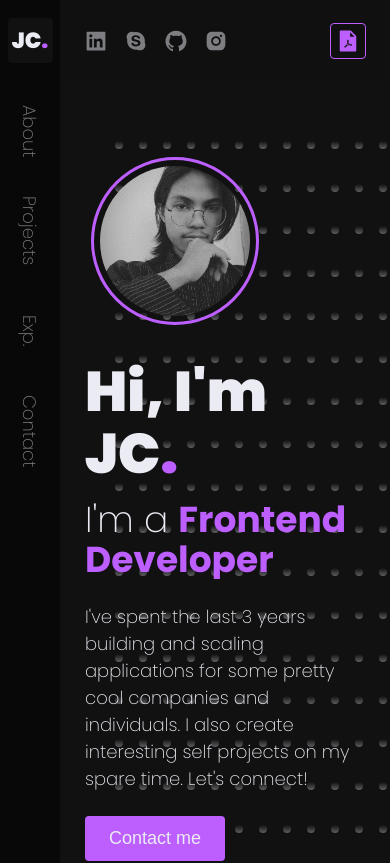
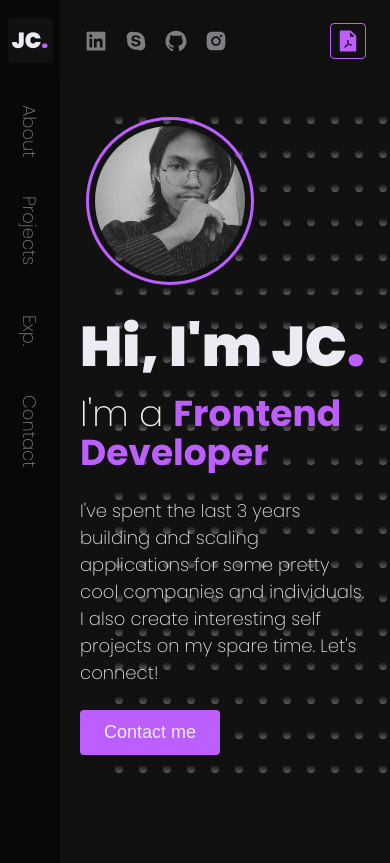
Before and after one commit to engida32/engida, a Next.js app: page / in a window 390 px wide. Shown: the top 863 px of the page. Built offline with nearby package versions, Linux system fonts and the light colour scheme.

Commit message:
update hero spacing

```diff
--- a/components/home/hero/hero.module.scss
+++ b/components/home/hero/hero.module.scss
@@ -1,10 +1,10 @@
 .hero {
-  margin-top: 9rem;
+  margin-top: 4rem;
   margin-bottom: 25rem;
-  padding: 9rem 2.5rem 9rem 2.5rem;
+  padding: 4rem 2.5rem;
   @media (max-width: 980px) {
-    padding-top: 1.5rem;
-    margin-top: 4rem;
+    padding: 0 2rem;
+    margin-top: 1.5rem;
     margin-bottom: 4.8rem;
   }
 }
@@ -70,7 +70,7 @@
 }
 
 .heroGrid {
-  gap: 2rem;
+  gap: 1.5rem;
   display: flex;
   flex-wrap: nowrap;
   flex-direction: row;
```
